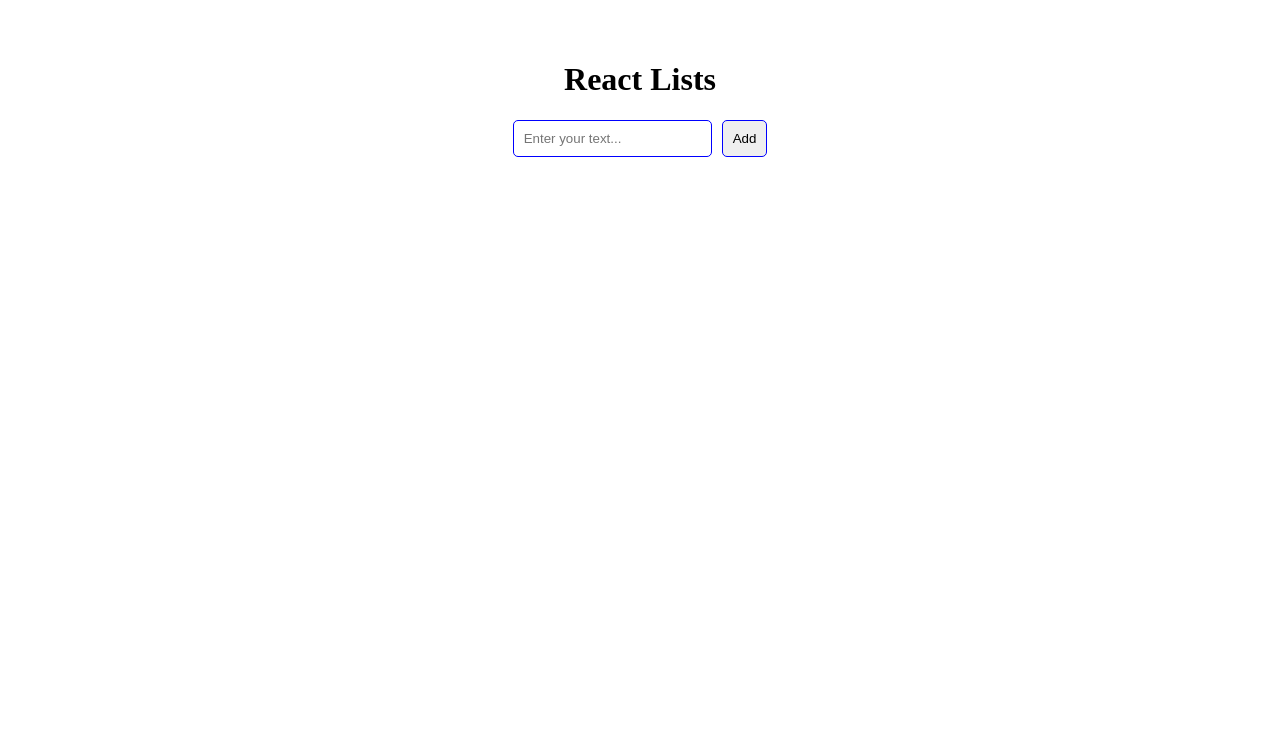
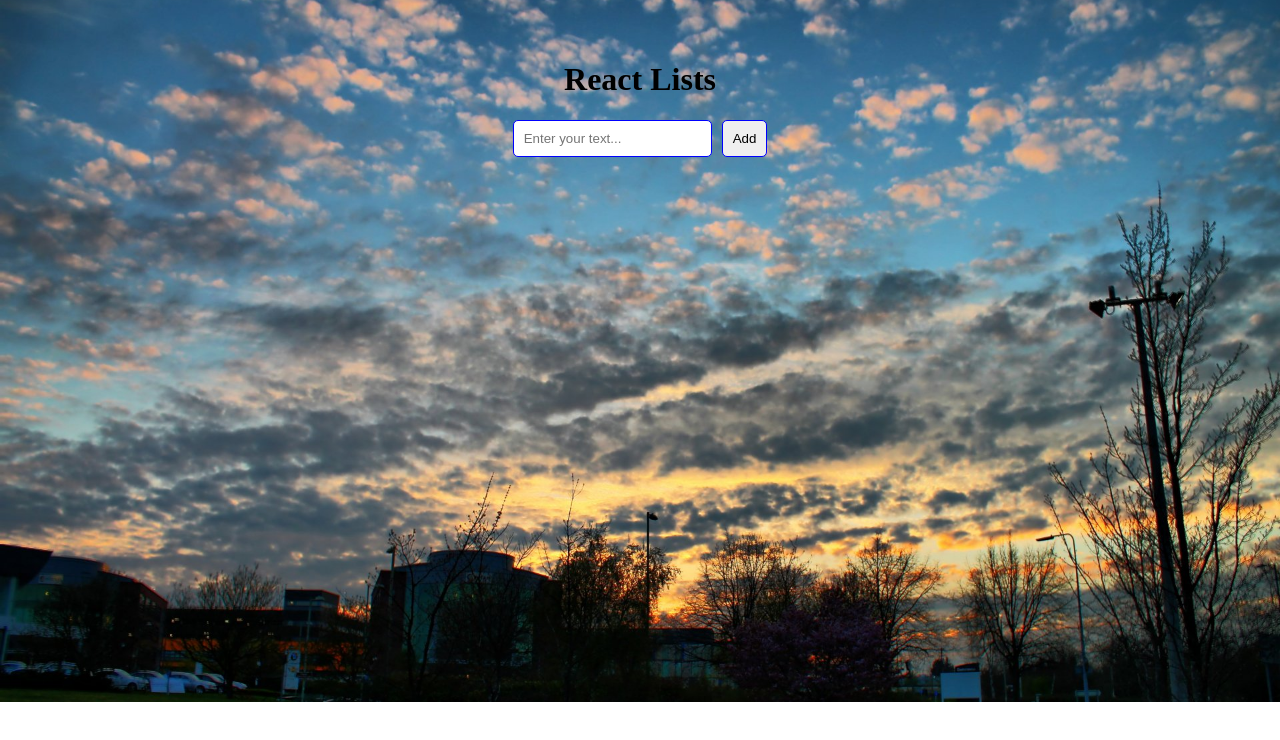
Before and after one commit to ashifhassandev/react-workouts, a React (Vite) app in the folder lists/: page / in a window 1280 px wide. Shown: the top 740 px of the page. Built offline with nearby package versions, Linux system fonts and the light colour scheme.

Commit message:
Add background image styles

```diff
--- a/lists/src/index.css
+++ b/lists/src/index.css
@@ -1,3 +1,12 @@
+body {
+  background: linear-gradient(rgba(0, 0, 0, 0.5), rgba(0, 0, 0, 0.5));
+  background-image: url("/cloudy.jpg");
+  background-size: cover;
+  background-position: center;
+  background-repeat: no-repeat;
+  height: 80vh;
+}
+
 .list-box {
   display: flex;
   flex-direction: column;
@@ -21,8 +30,9 @@ input {
 }
 
 input:focus {
-  border-color: red;
   outline: none;
+  border-color: #6f42c1;
+  box-shadow: 0 0 5px rgba(102, 175, 233, 0.6);
 }
 
 button {
@@ -33,5 +43,6 @@ button {
 
 button:hover {
   cursor: pointer;
-  border-color: red;
+  border-color: #6f42c1;
+  box-shadow: 0 0 5px rgba(102, 175, 233, 0.6);
 }
```
